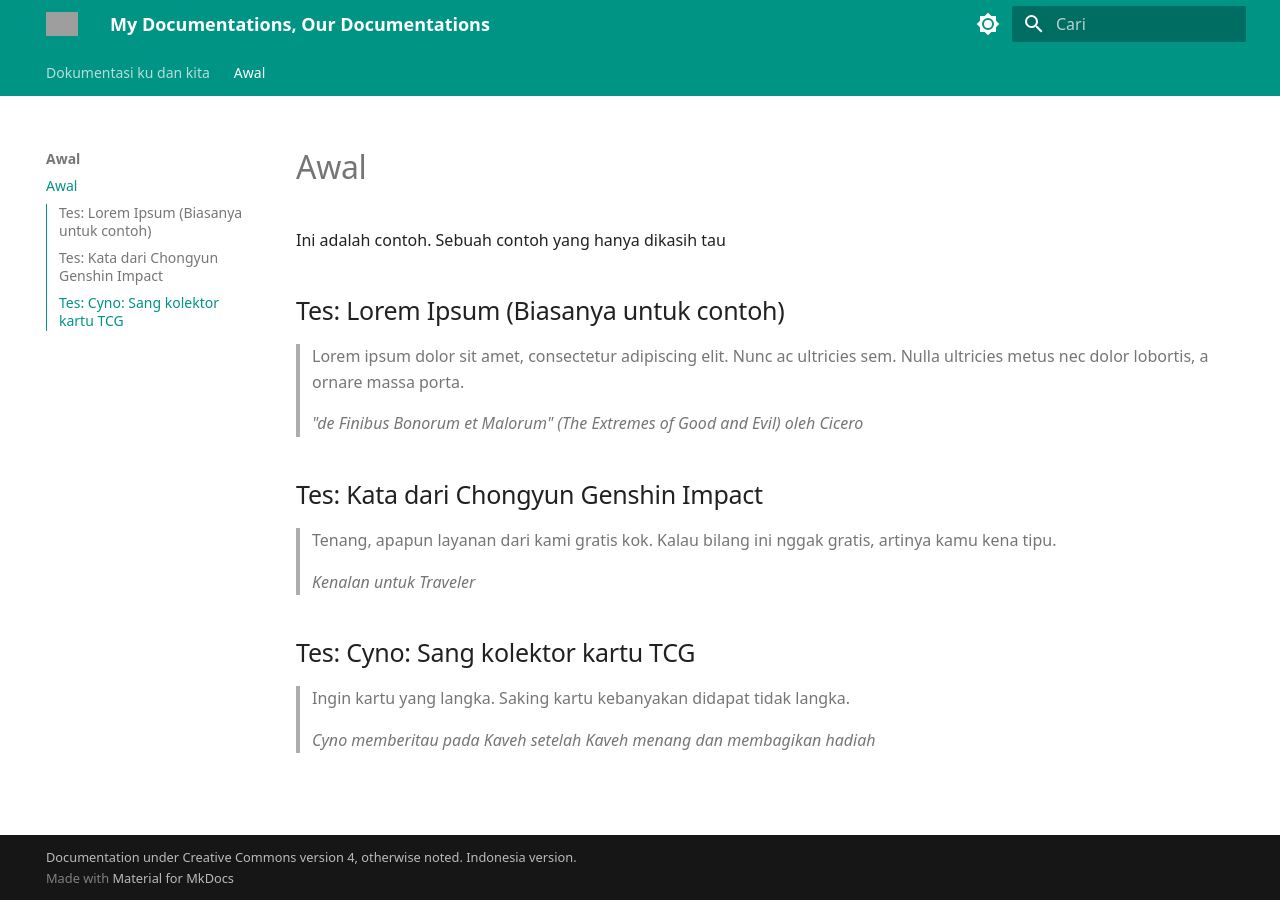
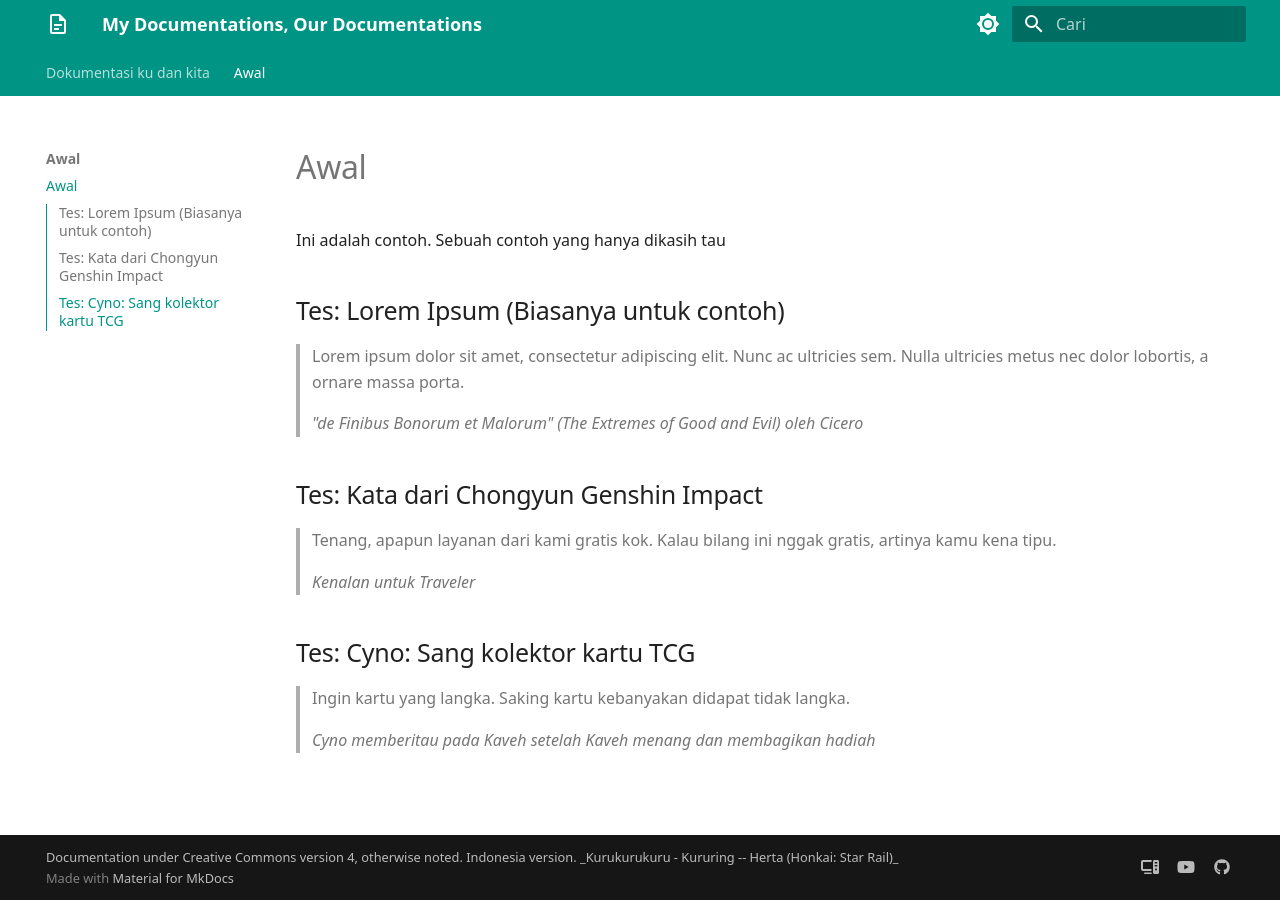
Before and after one commit to Abyanu163/docs, an MkDocs documentation site: the page built from docs/Awal/index.md, in a window 1280 px wide. Built offline with MkDocs 1.6.1 and Material for MkDocs 9.7.7, drawn with Linux system fonts in a browser that asks for light colours; grey boxes are pictures that could not be loaded.

Commit message:
Test config `mkdocs.yml`

```diff
--- a/mkdocs.yml
+++ b/mkdocs.yml
@@ -1,13 +1,28 @@
 site_name: My Documentations, Our Documentations
 copyright: |
   Documentation under Creative Commons version 4, otherwise noted. Indonesia version.
+  _Kurukurukuru - Kururing -- Herta (Honkai: Star Rail)_
 
 extra_css:
   - "-nahida/-additional.css"
 
+extra:
+  homepage: http://start.1423.my.id
+  social:
+    - icon: fontawesome/solid/computer
+      name: Qiqi @ Super Dimension Fortress UNIX
+      link: http://qiqi.sdf.org
+    - icon: fontawesome/brands/youtube
+      name: Min777A - YouTube
+      link: https://youtube.com/@Min777A
+    - icon: fontawesome/brands/github
+      name: Repositori
+      link: http://github.com/Abyanu163/docs/tree/Nahida/docs
+
 theme:
   name: material
-  logo: material/book-open-outline
+  icon:
+    logo: material/file-document-outline
   language: id
   font: false # Recommended in Chinese block Google
   features:
```
